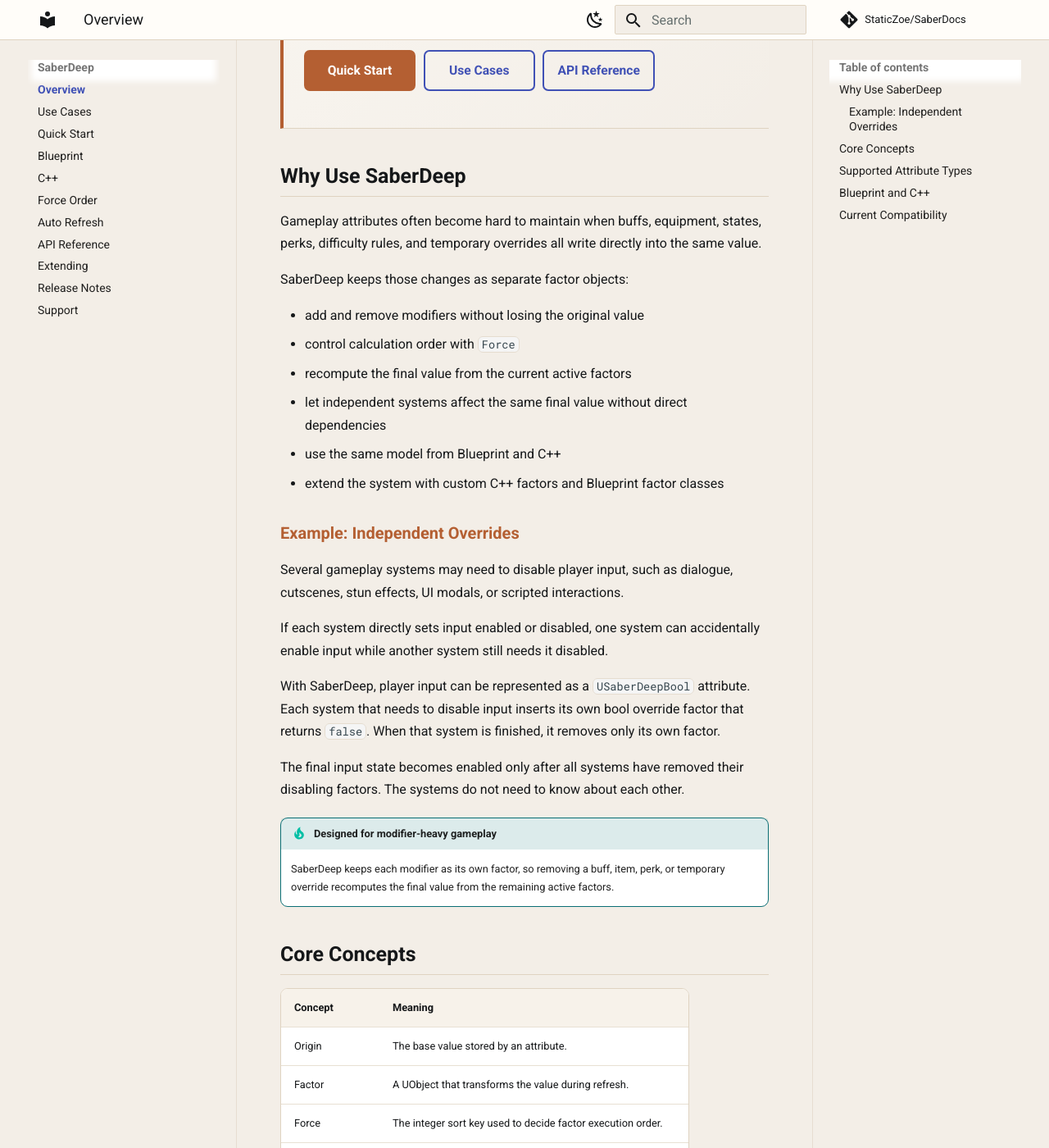
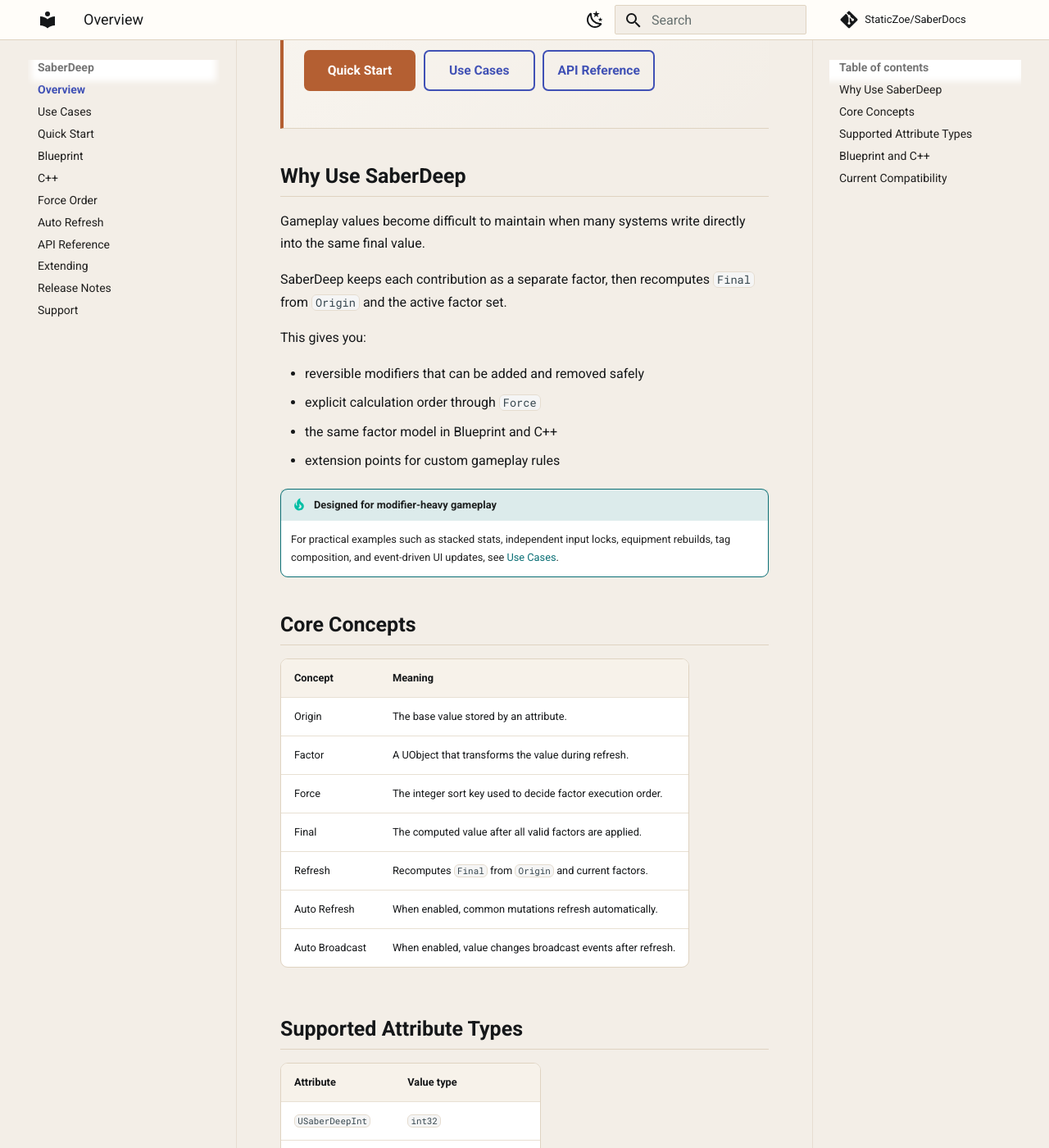
Before and after one commit to StaticZoe/SaberDocs, an MkDocs documentation site: the page built from docs/saberdeep/index.md, in a window 1280 px wide and 1400 px high, scrolled down 373 px. Shown: the whole window at 82% size. Built offline with MkDocs 1.6.1 and Material for MkDocs 9.7.7, drawn with Linux system fonts in a browser that asks for light colours; comment, search, counter and statistics services are not loaded.

Commit message:
Tighten SaberDeep overview messaging

```diff
--- a/docs/saberdeep/index.md
+++ b/docs/saberdeep/index.md
@@ -14,30 +14,20 @@ It is designed for gameplay values that start from an origin value, accept order
 
 ## Why Use SaberDeep
 
-Gameplay attributes often become hard to maintain when buffs, equipment, states, perks, difficulty rules, and temporary overrides all write directly into the same value.
+Gameplay values become difficult to maintain when many systems write directly into the same final value.
 
-SaberDeep keeps those changes as separate factor objects:
+SaberDeep keeps each contribution as a separate factor, then recomputes `Final` from `Origin` and the active factor set.
 
-- add and remove modifiers without losing the original value
-- control calculation order with `Force`
-- recompute the final value from the current active factors
-- let independent systems affect the same final value without direct dependencies
-- use the same model from Blueprint and C++
-- extend the system with custom C++ factors and Blueprint factor classes
+This gives you:
 
-### Example: Independent Overrides
-
-Several gameplay systems may need to disable player input, such as dialogue, cutscenes, stun effects, UI modals, or scripted interactions.
-
-If each system directly sets input enabled or disabled, one system can accidentally enable input while another system still needs it disabled.
-
-With SaberDeep, player input can be represented as a `USaberDeepBool` attribute. Each system that needs to disable input inserts its own bool override factor that returns `false`. When that system is finished, it removes only its own factor.
-
-The final input state becomes enabled only after all systems have removed their disabling factors. The systems do not need to know about each other.
+- reversible modifiers that can be added and removed safely
+- explicit calculation order through `Force`
+- the same factor model in Blueprint and C++
+- extension points for custom gameplay rules
 
 !!! tip "Designed for modifier-heavy gameplay"
 
-    SaberDeep keeps each modifier as its own factor, so removing a buff, item, perk, or temporary override recomputes the final value from the remaining active factors.
+    For practical examples such as stacked stats, independent input locks, equipment rebuilds, tag composition, and event-driven UI updates, see [Use Cases](use-cases.md).
 
 ## Core Concepts
 
```
